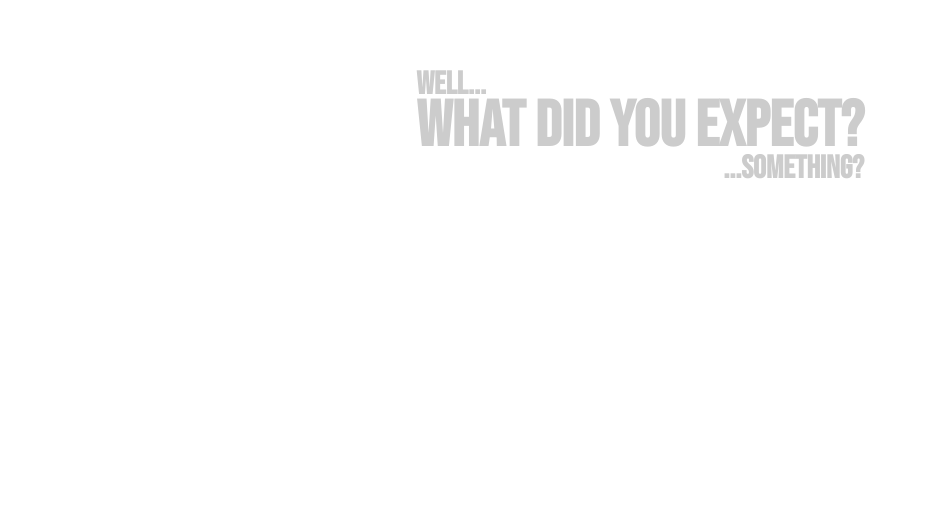
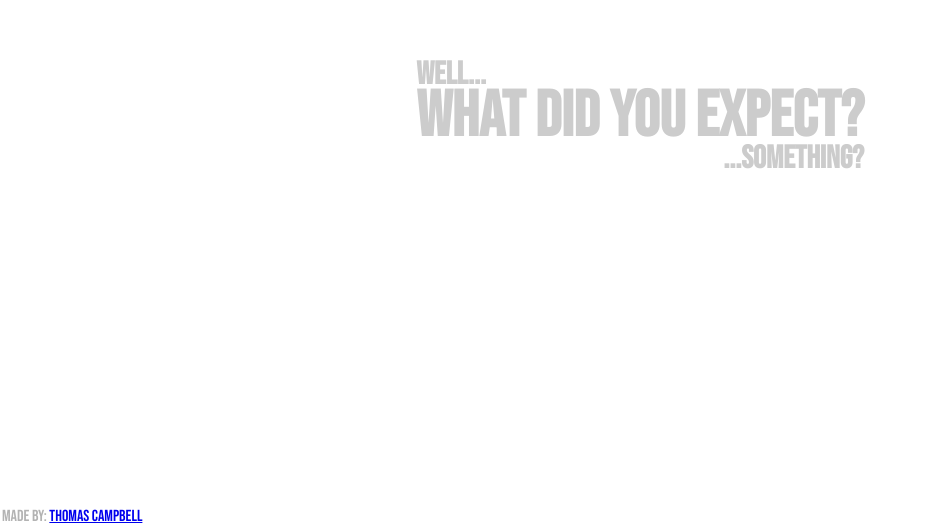
Before and after one commit to Choheron/this-website-does-nothing, a plain HTML site: page index.html in a window 1280 px wide. Shown: the part 274-800 px from the top of the page, without its empty margins (0-926 px from the left). Drawn offline with Linux system fonts and the light colour scheme.

Commit message:
Add link to portfolio

```diff
--- a/css/index.css
+++ b/css/index.css
@@ -11,6 +11,7 @@ body {
     font-size: 100%;
 
     display: flex;
+    flex-direction: column;
     align-items: center;
 }
 
@@ -51,3 +52,20 @@ body {
     font-size: 2em;
     text-align: right;
 }
+
+.footer {
+    color: rgb(179, 179, 179);
+
+    width: 100%;
+    height: 5%;
+    margin: 0px;
+
+    text-align: left;
+
+    font-family: 'Bebas Neue';
+}
+
+.footer p {
+    margin: 0px;
+    margin-left: 2px;
+}
--- a/index.html
+++ b/index.html
@@ -16,5 +16,8 @@
         <h1 class='centerText'>What did you expect?</h1>
         <h1 class='underText'>...Something?</h1>
     </div>
+    <div class='footer'>
+        <p>Made by: <a href='https://www.thomascampbell.dev'>Thomas Campbell</a></p>
+    </div>
 </body>
 </html>
```
